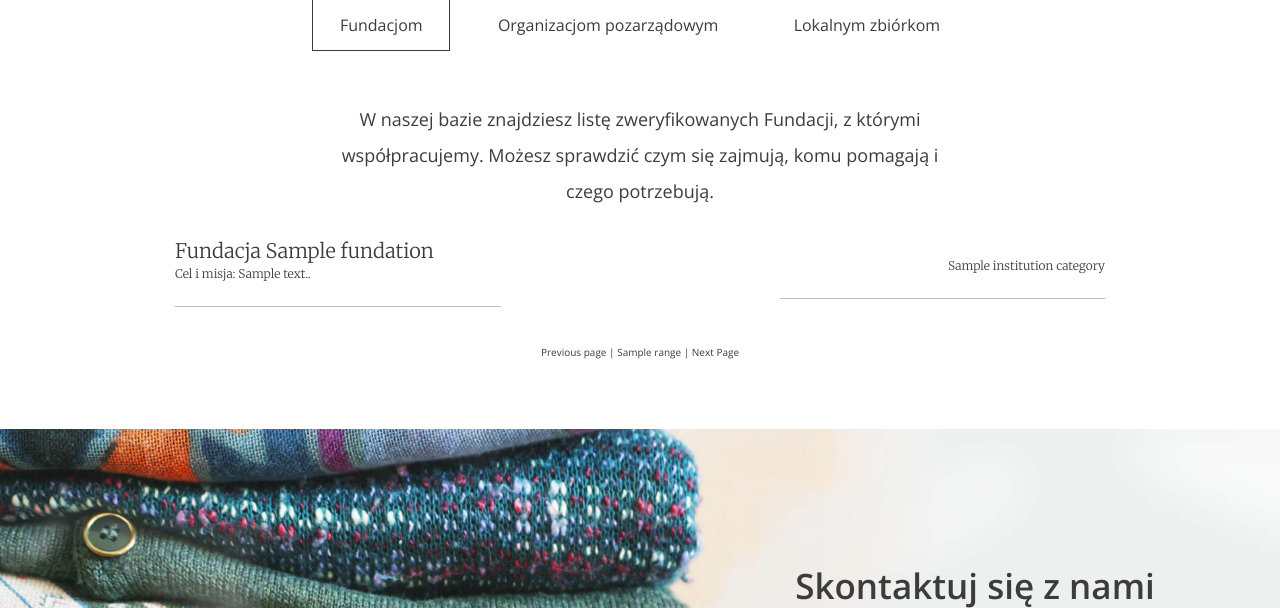
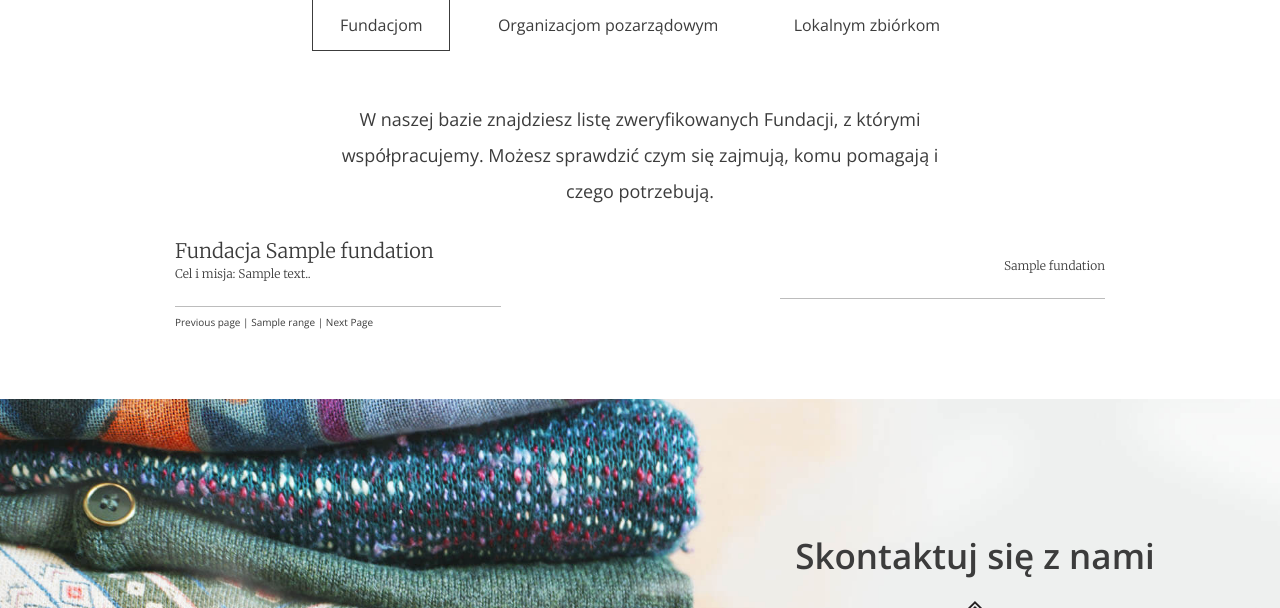
Before and after one commit to TeresaB-M/charity_donation_app, a Django app: template charity_donation_app/templates/index.html in a window 1280 px wide. Shown: the part 2653-3261 px from the top of the page. Run offline with Django 4.2, Linux system fonts and the light colour scheme; the template is opened without the code that fills it: most values are stand-ins (such as "Sample title", 1, 10 or a date in 2020).

Commit message:
#2 correct pagination - html

```diff
--- a/charity_donation_app/templates/index.html
+++ b/charity_donation_app/templates/index.html
@@ -89,34 +89,16 @@
               <div class="subtitle">Cel i misja: {{f.description}}.</div>
             </div>
 
-            <div class="col"><div class="text">{{ f.categories.institution_categories.name}}</div></div>
+            <div class="col"><div class="text">{{ f.name}}</div></div>
           </li>
         {% endfor %}
+          </ul>
 
-          <!--li>
-            <div class="col">
-              <div class="title">Fundacja “Dla dzieci"</div>
-              <div class="subtitle">Cel i misja: Pomoc osobom znajdującym się w trudnej sytuacji życiowej.</div>
-            </div>
-
-            <div class="col"><div class="text">ubrania, meble, zabawki</div></div>
-          </li>
-
-          <li>
-            <div class="col">
-              <div class="title">Fundacja “Bez domu”</div>
-              <div class="subtitle">Cel i misja: Pomoc dla osób nie posiadających miejsca zamieszkania</div>
-            </div>
-
-            <div class="col"><div class="text">ubrania, jedzenie, ciepłe koce</div></div>
-          </li-->
-        </ul>
-
-        <ul class="help--slides-pagination">
-            <span class="step-links">
-                {% if institutions.has_previous %}
+ <ul class=help--slides-pagination">
+            <ul class="step-links">
+                {% if fundations.has_previous %}
                 <a href="?page=1">&laquo; first</a>
-                    <a href="?page={{ institutions.previous_page_number }}">Previous page</a>
+                    <a href="?page={{ fundations.previous_page_number }}">Previous page</a>
                 {% else %}
                     Previous page
                 {% endif %}
@@ -129,21 +111,22 @@
 
                 {% endfor %}
 
-                {% if institutions.has_next %}
-                    <a href="?page={{ institutions.next_page_number }}">| Next page</a>
+                {% if fundations.has_next %}
+                    <a href="?page={{ fundations.next_page_number }}">| Next page</a>
                 {% else %}
                     | Next Page
                 {% endif %}
-            </span>
+            </ul>
           <!--li><a href="#" class="btn btn--small btn--without-border active" data-page="1">1</a></li>
           <li><a href="#" class="btn btn--small btn--without-border" data-page="2">2</a></li>
           <li><a href="#" class="btn btn--small btn--without-border" data-page="3">3</a></li-->
-        </ul>
-      </div>
+ </ul>
+ </div>
+
 
 
       <!-- SLIDE 2 -->
-      <div class="help--slides" data-id="2">
+       <div class="help--slides" data-id="2">
         <p>
           W naszej bazie znajdziesz listę zweryfikowanych Organizacji Pozarządowych,
             z którymi współpracujemy. Możesz sprawdzić czym się zajmują, komu pomagają i czego potrzebują.
@@ -159,40 +142,14 @@
             <div class="col"><div class="text">Lorem ipsum dolor sit amet consectetur adipisicing elit.</div></div>
           </li>
           {% endfor %}
-          <!--li>
-            <div class="col">
-              <div class="title">Organizacja 2</div>
-              <div class="subtitle">Lorem ipsum dolor sit amet consectetur.</div>
-            </div>
-
-            <div class="col"><div class="text">Lorem ipsum dolor sit amet consectetur adipisicing elit.</div></div>
-          </li>
-
-          <li>
-            <div class="col">
-              <div class="title">Organizacja 3</div>
-              <div class="subtitle">Lorem ipsum dolor sit amet consectetur.</div>
-            </div>
-
-            <div class="col"><div class="text">Lorem ipsum dolor sit amet consectetur adipisicing elit.</div></div>
-          </li>
-
-          <li>
-            <div class="col">
-              <div class="title">Organizacja 4</div>
-              <div class="subtitle">Lorem ipsum dolor sit amet consectetur.</div>
-            </div>
-
-            <div class="col"><div class="text">Lorem ipsum dolor sit amet consectetur adipisicing elit.</div></div>
-          </li-->
         </ul>
 
 
         <ul class="help--slides-pagination">
-           <span class="step-links">
-                {% if institutions.has_previous %}
+           <ul class="step-links">
+                {% if organizations.has_previous %}
                 <a href="?page=1">&laquo; first</a>
-                    <a href="?page={{ institutions.previous_page_number }}">Previous page</a>
+                    <a href="?page={{ organizations.previous_page_number }}">Previous page</a>
                 {% else %}
                     Previous page
                 {% endif %}
@@ -205,12 +162,12 @@
 
                 {% endfor %}
 
-                {% if institutions.has_next %}
-                    <a href="?page={{ institutions.next_page_number }}">| Next page</a>
+                {% if organizations.has_next %}
+                    <a href="?page={{ organizations.next_page_number }}">| Next page</a>
                 {% else %}
                     | Next Page
                 {% endif %}
-            </span>
+            </ul>
         </ul>
 
       </div>
@@ -228,23 +185,16 @@
             </div>
 
             <div class="col"><div class="text">Lorem ipsum dolor sit amet consectetur adipisicing elit.</div></div>
-          </li>{% endfor %}
-          <!--li>
-            <div class="col">
-              <div class="title">Lokalna zbiórka 2</div>
-              <div class="subtitle">Lorem ipsum dolor sit amet consectetur.</div>
-            </div>
+          </li>
+       {% endfor %}
 
-            <div class="col"><div class="text">Lorem ipsum dolor sit amet consectetur adipisicing elit.</div></div>
-          </li-->
         </ul>
 
-
-        <ul class="help--slides-pagination">
-          <span class="step-links">
-                {% if institutions.has_previous %}
+       <ul class="helk-slide-pagination">
+          <ul class="step-links">
+                {% if locals.has_previous %}
                 <a href="?page=1">&laquo; first</a>
-                    <a href="?page={{ institutions.previous_page_number }}">Previous page</a>
+                    <a href="?page={{ locals.previous_page_number }}">Previous page</a>
                 {% else %}
                     Previous page
                 {% endif %}
@@ -257,15 +207,15 @@
 
                 {% endfor %}
 
-                {% if institutions.has_next %}
-                    <a href="?page={{ institutions.next_page_number }}">| Next page</a>
+                {% if locals.has_next %}
+                    <a href="?page={{ locals.next_page_number }}">| Next page</a>
                 {% else %}
                     | Next Page
                 {% endif %}
-            </span>
-        </ul>
+          </ul>
+       </ul>
+      </div>
 
-      </div>
     </section>
 
 {% endblock %}
```
